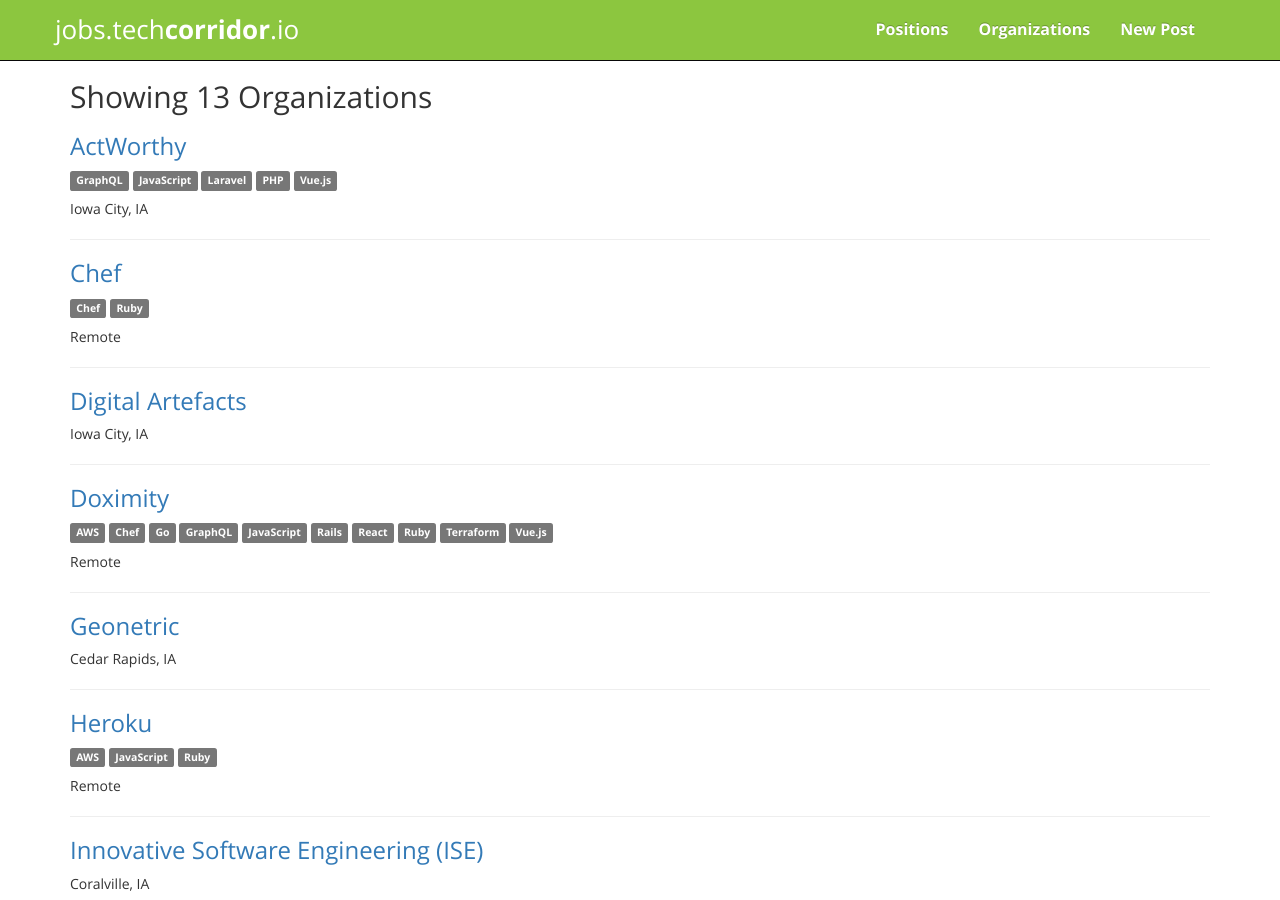
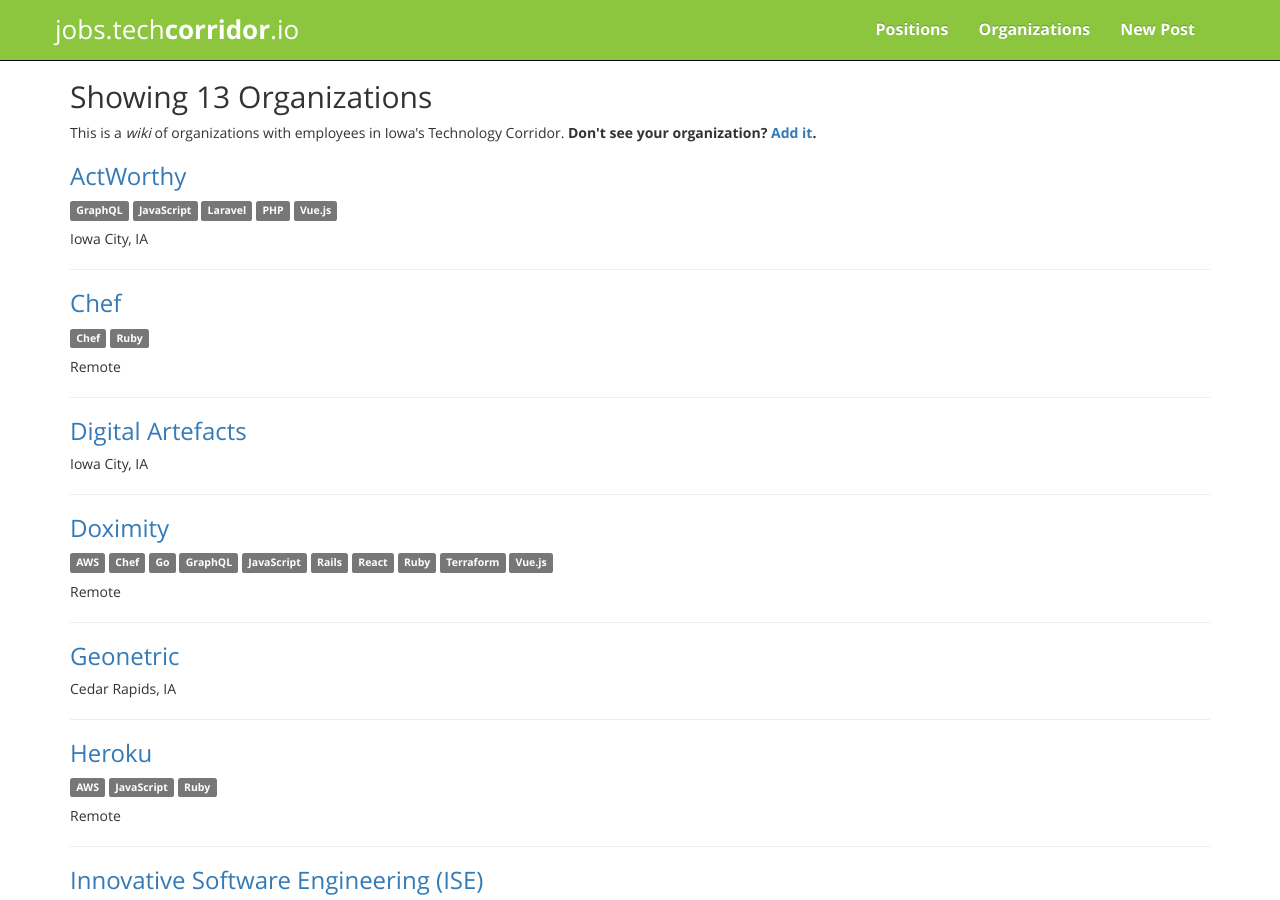
Before and after one commit to techcorridorio/jobs.techcorridor.io, a Jekyll site: the page built from organizations.html, in a window 1280 px wide and 900 px high. Built offline with Jekyll 4.4.1, drawn with Linux system fonts in a browser that asks for light colours.

Commit message:
Add call to action to organizations page

```diff
--- a/organizations.html
+++ b/organizations.html
@@ -6,6 +6,14 @@ permalink: /organizations/
 
 <h2>Showing {{ site.organizations.size }} Organizations</h2>
 
+<p>
+  This is a <em>wiki</em> of organizations with employees in Iowa's Technology Corridor.
+  <strong>
+    Don't see your organization?
+    <a href="/posting/new?utm_source=tcio_orgs_cta">Add it</a>.
+  </strong>
+</p>
+
 {% for organization in site.organizations %}
   {% include organization.html organization=organization %}
 {% endfor %}
```
